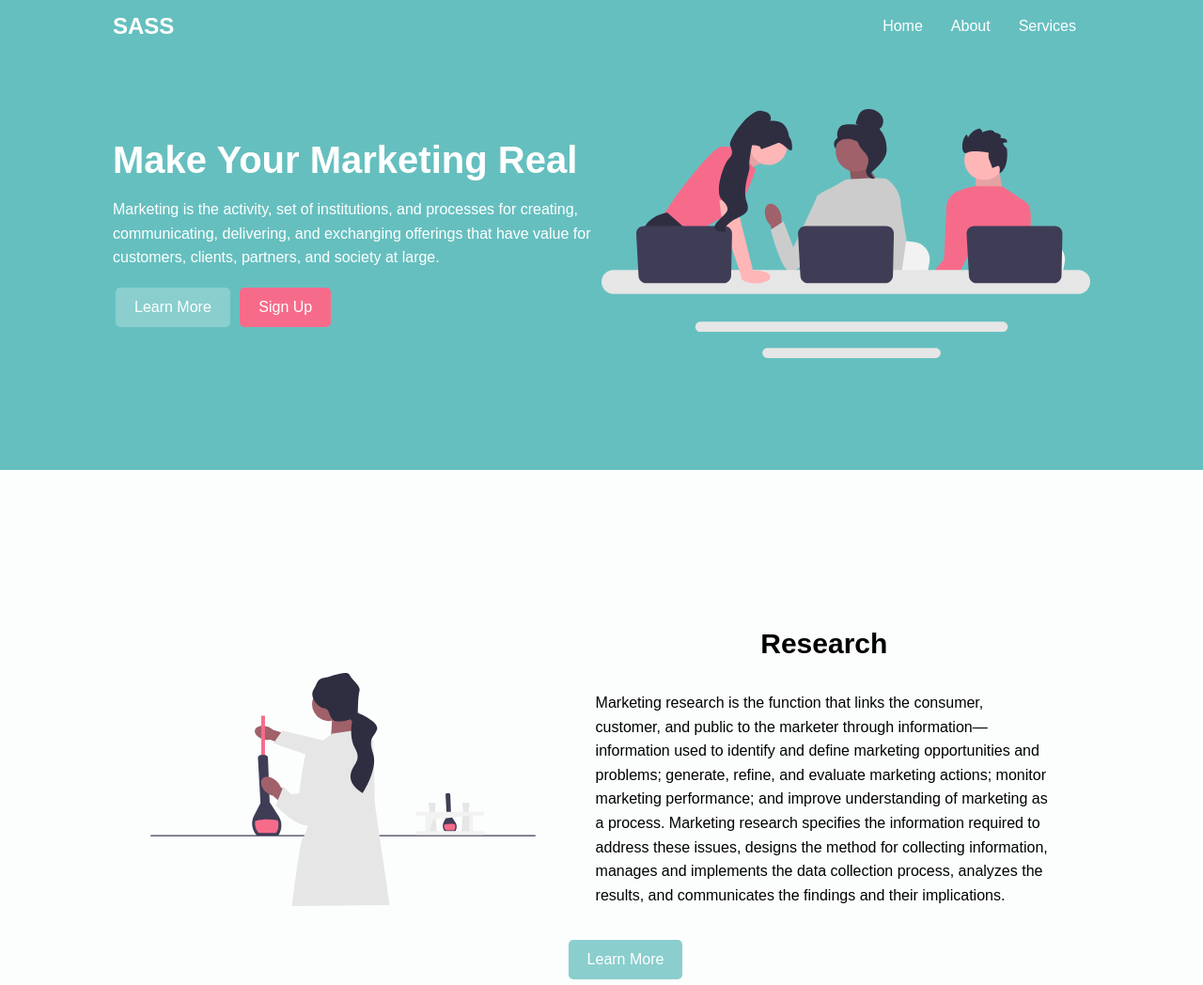
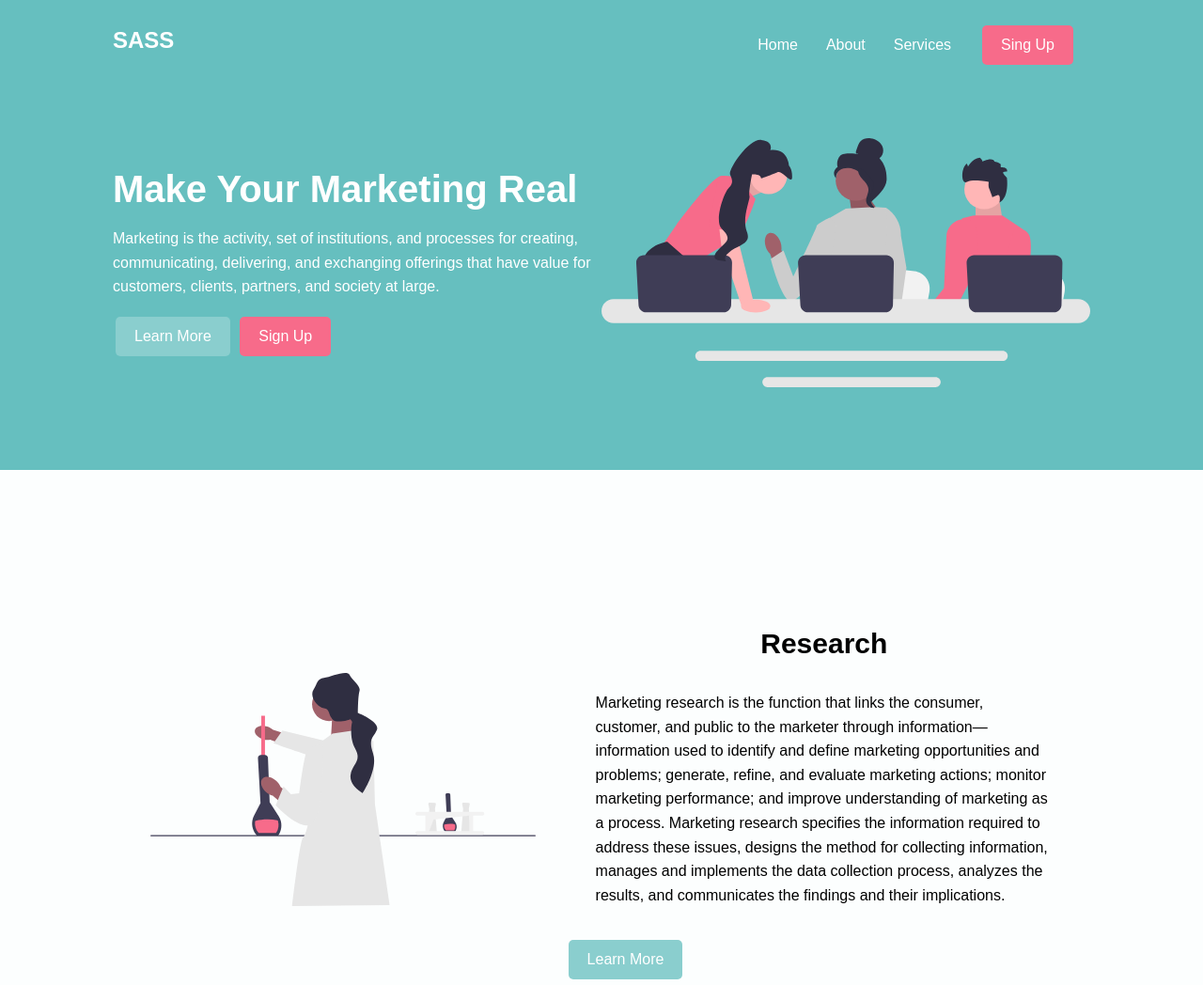
Before and after one commit to Lu-Smith/sass-the-first-website, a plain HTML site: page index.html in a window 1280 px wide. Shown: the top 1048 px of the page at 94% size. Drawn offline with Linux system fonts and the light colour scheme.

Commit message:
Added button to nav

```diff
--- a/index.html
+++ b/index.html
@@ -16,6 +16,7 @@
             <li><a href="#home">Home</a></li>
             <li><a href="#about">About</a></li>
             <li><a href="#services">Services</a></li>
+            <li><a href="#" class="btn-secondary abutton">Sing Up</a></li>
           </ul>
         </nav>
 
@@ -88,6 +89,7 @@
       </div>
       <img src="./images/pic3.svg" />
     </div>
+
     <div class="container" id="services">
       <h2 class="p-2">Services</h2>
       <div class="services">
--- a/scss/style.scss
+++ b/scss/style.scss
@@ -42,14 +42,21 @@ h2 {
 
     li {
       padding: 15px;
+      margin-top: 20px;
     }
 
     a {
       color: set-text-color($primary-color);
     }
-
+    .abutton {
+      margin-top: -10px;
+    }
     a:hover {
       color: $secondary-color;
+    }
+
+    .abutton:hover {
+      color: $primary-color;
     }
   }
 
```
Also changed, not shown: scss/style.css, 1 other file.
